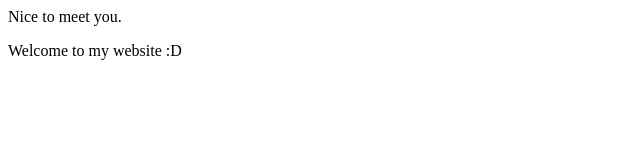
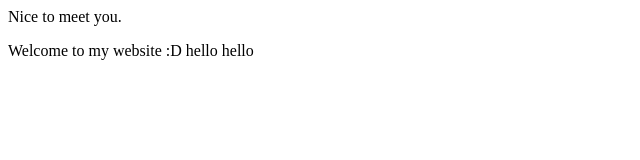
Before and after one commit to hayuncho/hayuncho.github.io, a plain HTML site: page index.html in a window 1280 px wide. Shown: the full height of the page, 0-640 px from the left. Drawn offline with Linux system fonts and the light colour scheme.

Commit message:
Update index.html

```diff
--- a/index.html
+++ b/index.html
@@ -1,11 +1,12 @@
 <html>
   <head>
-  Nice to meet you.
+    Nice to meet you.
 
   </head>
 <body>
 
   <p>
     Welcome to my website :D
+    hello hello
   </p>
 </body>
```
